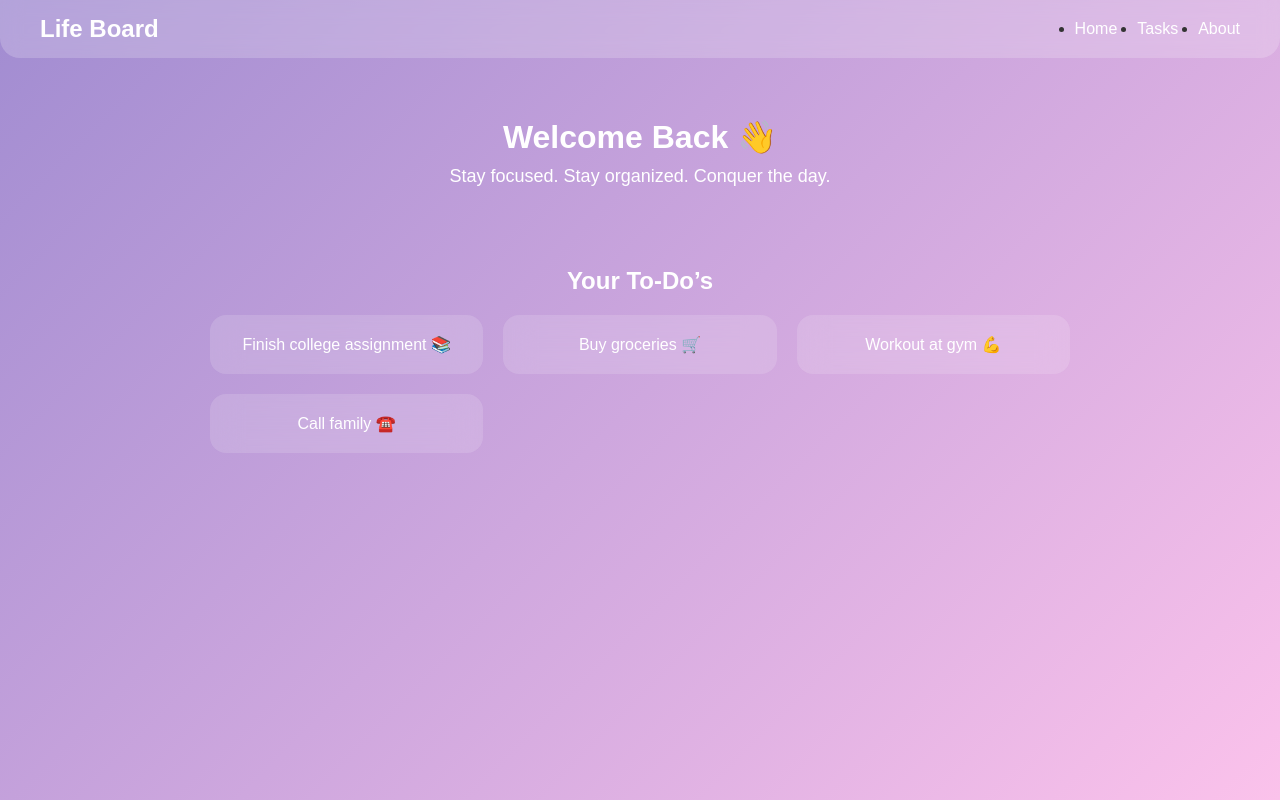
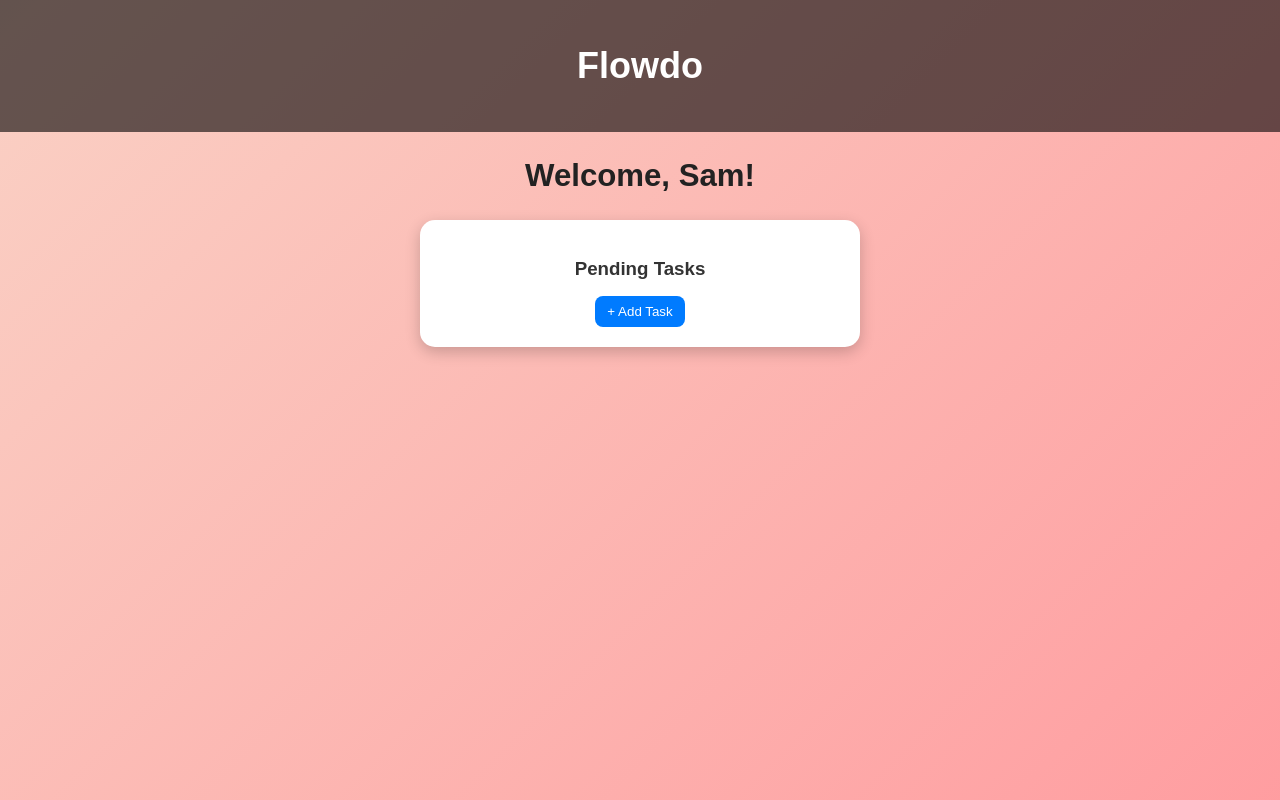
Before and after one commit to owsam22/FlowDo, a plain HTML site: page index.html in a window 1280 px wide. Drawn offline with Linux system fonts and the light colour scheme.

Commit message:
new home page

```diff
--- a/index.html
+++ b/index.html
@@ -3,33 +3,40 @@
 <head>
   <meta charset="UTF-8">
   <meta name="viewport" content="width=device-width, initial-scale=1.0">
-  <title>Life Board</title>
+  <title>Flowdo - Task Manager</title>
   <link rel="stylesheet" href="style.css">
 </head>
 <body>
   <!-- Navbar -->
-  <nav class="navbar">
-    <h1 class="logo">Life Board</h1>
-    <ul class="nav-links">
-      <li><a href="#">Home</a></li>
-      <li><a href="#">Tasks</a></li>
-      <li><a href="#">About</a></li>
-    </ul>
+  <nav>
+    <h1>Flowdo</h1>
   </nav>
 
-  <!-- Welcome Section -->
-  <section class="welcome">
-    <h2 id="welcome-msg">Welcome Back 👋</h2>
-    <p class="subtitle">Stay focused. Stay organized. Conquer the day.</p>
-  </section>
+  <!-- Welcome Message -->
+  <header>
+    <h2>Welcome, Sam!</h2>
+  </header>
 
-  <!-- To-Do Tasks Section -->
-  <section class="tasks">
-    <h3>Your To-Do’s</h3>
-    <div class="task-boxes" id="task-container">
-      <!-- Tasks injected dynamically with JS -->
+  <!-- Task Section -->
+  <main>
+    <div class="task-container">
+      <h3>Pending Tasks</h3>
+      <ul id="task-list"></ul>
+      <button id="add-task-btn">+ Add Task</button>
     </div>
-  </section>
+  </main>
+
+  <!-- Add Task Modal -->
+  <div id="task-modal" class="modal">
+    <div class="modal-content">
+      <h3>Add New Task</h3>
+      <input type="text" id="task-input" placeholder="Enter your task...">
+      <div class="modal-actions">
+        <button id="save-task-btn">Save</button>
+        <button id="close-modal-btn">Cancel</button>
+      </div>
+    </div>
+  </div>
 
   <script src="script.js"></script>
 </body>
--- a/script.js
+++ b/script.js
@@ -1,29 +1,57 @@
-// Sample tasks (later can be from database)
-const tasks = [
-  { text: "Finish college assignment 📚" },
-  { text: "Buy groceries 🛒" },
-  { text: "Workout at gym 💪" },
-  { text: "Call family ☎️" }
-];
+const addBtn = document.getElementById("add-task-btn");
+const modal = document.getElementById("task-modal");
+const closeModalBtn = document.getElementById("close-modal-btn");
+const saveTaskBtn = document.getElementById("save-task-btn");
+const taskInput = document.getElementById("task-input");
+const taskList = document.getElementById("task-list");
 
-const taskContainer = document.getElementById("task-container");
+let tasks = [];
 
-// Inject tasks dynamically
-tasks.forEach(task => {
-  const div = document.createElement("div");
-  div.classList.add("task");
-  div.textContent = task.text;
-  taskContainer.appendChild(div);
+addBtn.addEventListener("click", () => {
+  modal.style.display = "flex";
 });
 
-// Animated welcome message (rotating quotes)
-const messages = [
-  "Welcome Back 👋",
-  "Let's crush your goals today 🚀",
-  "Stay productive, stay happy ✨"
-];
-let i = 0;
-setInterval(() => {
-  document.getElementById("welcome-msg").textContent = messages[i];
-  i = (i + 1) % messages.length;
-}, 4000);
+closeModalBtn.addEventListener("click", () => {
+  modal.style.display = "none";
+  taskInput.value = "";
+});
+
+saveTaskBtn.addEventListener("click", () => {
+  const taskText = taskInput.value.trim();
+  if (taskText) {
+    addTask(taskText);
+    taskInput.value = "";
+    modal.style.display = "none";
+  }
+});
+
+function addTask(text) {
+  const li = document.createElement("li");
+  li.innerHTML = `
+    <span>${text}</span>
+    <div>
+      <button onclick="editTask(this)">Edit</button>
+      <button onclick="completeTask(this)">Complete</button>
+    </div>
+  `;
+  taskList.appendChild(li);
+  tasks.push(text);
+}
+
+function editTask(btn) {
+  const li = btn.parentElement.parentElement;
+  const newTask = prompt("Edit task:", li.firstChild.textContent);
+  if (newTask) {
+    li.firstChild.textContent = newTask;
+  }
+}
+
+function completeTask(btn) {
+  const li = btn.parentElement.parentElement;
+  li.classList.add("completed");
+
+  setTimeout(() => {
+    taskList.removeChild(li);
+    taskList.appendChild(li); // move to bottom
+  }, 2000);
+}
--- a/style.css
+++ b/style.css
@@ -1,107 +1,119 @@
-/* Reset */
-* {
+/* Background with smooth gradient animation */
+body {
   margin: 0;
-  padding: 0;
-  box-sizing: border-box;
-  font-family: 'Poppins', sans-serif;
-}
-
-/* Body */
-body {
-  background: linear-gradient(135deg, #a18cd1, #fbc2eb);
-  min-height: 100vh;
+  font-family: Arial, sans-serif;
+  background: linear-gradient(-45deg, #ff9a9e, #fad0c4, #a1c4fd, #c2e9fb);
+  background-size: 400% 400%;
+  animation: gradientBG 12s ease infinite;
   color: #333;
 }
 
+@keyframes gradientBG {
+  0% {background-position: 0% 50%;}
+  50% {background-position: 100% 50%;}
+  100% {background-position: 0% 50%;}
+}
+
 /* Navbar */
-.navbar {
+nav {
+  background: rgba(0,0,0,0.6);
+  padding: 15px;
+  text-align: center;
+  color: #fff;
+  font-size: 1.5em;
+}
+
+/* Welcome */
+header {
+  text-align: center;
+  margin: 20px;
+  font-size: 1.3em;
+  color: #222;
+}
+
+/* Task container */
+.task-container {
+  background: #fff;
+  width: 400px;
+  margin: 0 auto;
+  padding: 20px;
+  border-radius: 15px;
+  box-shadow: 0 5px 15px rgba(0,0,0,0.2);
+}
+
+.task-container h3 {
+  text-align: center;
+  margin-bottom: 15px;
+}
+
+ul {
+  list-style: none;
+  padding: 0;
+}
+
+li {
+  background: #f7f7f7;
+  margin: 8px 0;
+  padding: 10px;
+  border-radius: 8px;
   display: flex;
   justify-content: space-between;
   align-items: center;
-  padding: 15px 40px;
-  background: rgba(255, 255, 255, 0.2);
-  backdrop-filter: blur(10px);
-  border-radius: 0 0 20px 20px;
 }
 
-.logo {
-  font-size: 24px;
-  font-weight: bold;
-  color: white;
+li.completed {
+  opacity: 0.6;
+  text-decoration: line-through;
 }
 
-.nav-links {
-  display: flex;
-  gap: 20px;
-}
-
-.nav-links a {
-  text-decoration: none;
+/* Buttons */
+button {
+  background: #4CAF50;
   color: white;
-  font-weight: 500;
+  border: none;
+  padding: 8px 12px;
+  border-radius: 8px;
+  cursor: pointer;
   transition: 0.3s;
 }
 
-.nav-links a:hover {
-  color: #ffdf70;
+button:hover {
+  background: #45a049;
 }
 
-/* Welcome Section */
-.welcome {
-  text-align: center;
-  margin-top: 60px;
-  color: white;
-  animation: fadeIn 2s ease-in-out;
+#add-task-btn {
+  display: block;
+  margin: 15px auto 0;
+  background: #007bff;
 }
 
-.welcome h2 {
-  font-size: 32px;
+#add-task-btn:hover {
+  background: #0056b3;
 }
 
-.subtitle {
-  font-size: 18px;
-  margin-top: 10px;
+/* Modal */
+.modal {
+  display: none;
+  position: fixed;
+  top: 0;
+  left: 0;
+  width: 100%;
+  height: 100%;
+  backdrop-filter: blur(6px);
+  justify-content: center;
+  align-items: center;
 }
 
-/* Task Section */
-.tasks {
-  margin: 60px auto;
-  max-width: 900px;
-  padding: 20px;
+.modal-content {
+  background: #fff;
+  padding: 25px;
+  border-radius: 12px;
   text-align: center;
-  color: white;
+  width: 300px;
 }
 
-.tasks h3 {
-  margin-bottom: 20px;
-  font-size: 24px;
+.modal-actions {
+  margin-top: 15px;
+  display: flex;
+  justify-content: space-around;
 }
-
-.task-boxes {
-  display: grid;
-  grid-template-columns: repeat(auto-fit, minmax(220px, 1fr));
-  gap: 20px;
-}
-
-.task {
-  background: rgba(255, 255, 255, 0.15);
-  backdrop-filter: blur(15px);
-  padding: 20px;
-  border-radius: 16px;
-  color: white;
-  font-size: 16px;
-  font-weight: 500;
-  transition: transform 0.3s ease;
-  cursor: pointer;
-}
-
-.task:hover {
-  transform: translateY(-5px) scale(1.03);
-  background: rgba(255, 255, 255, 0.25);
-}
-
-/* Animations */
-@keyframes fadeIn {
-  from { opacity: 0; transform: translateY(20px); }
-  to { opacity: 1; transform: translateY(0); }
-}
```
